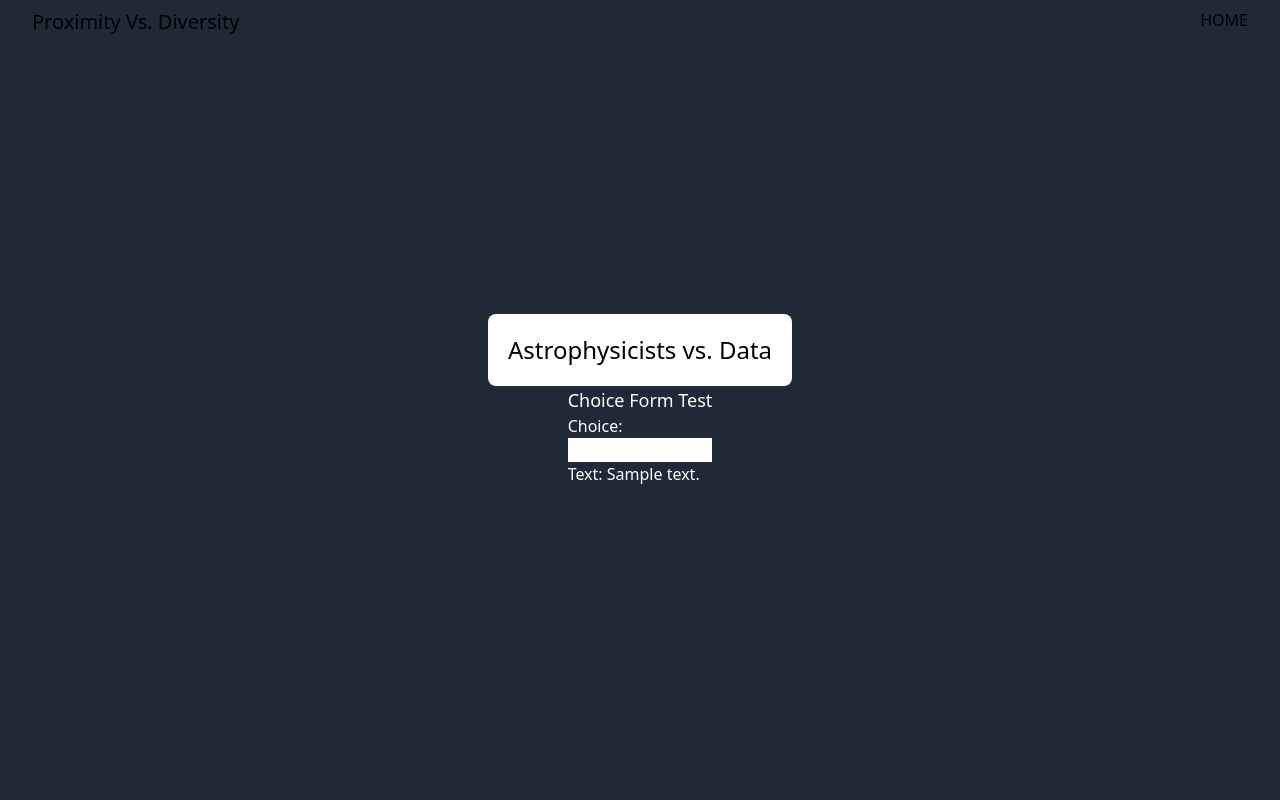
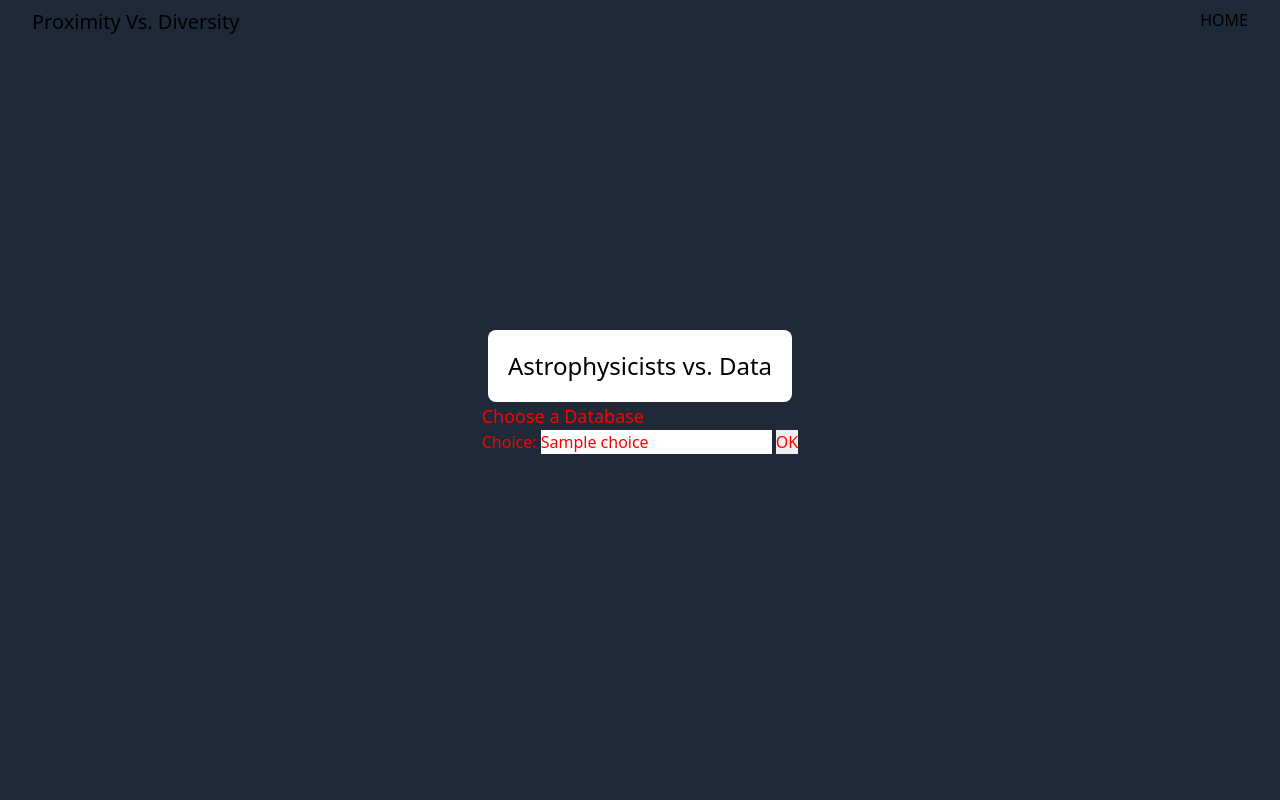
Before and after one commit to sdmay21-31/ProximityVsDiversity, a Django app: template app/templates/databaseChoiceForm.html in a window 1280 px wide. Run offline with Django 3.2, Linux system fonts and the light colour scheme; the template is opened without the code that fills it: most values are stand-ins (such as "Sample title", 1, 10 or a date in 2020).

Commit message:
Preparing to pull from Jacob's branch

```diff
--- a/app/templates/databaseChoiceForm.html
+++ b/app/templates/databaseChoiceForm.html
@@ -5,13 +5,15 @@
     <div class="bg-white p-5 text-2xl rounded-lg">
         Astrophysicists vs. Data
     </div>
-    <div style="color:#FFFFFF;">
-        <h2 class="text-lg"> Choice Form Test </h2>
-        <p>Choice: </p>
-		<div class="bg-white">
-            {{ choice }}
-        </div>
-		<p>Text: {{ text }} </p>
+    <div style="color:#FF0000;">
+        <h2 class="text-lg"> Choose a Database </h2>
+
+        <form action="/your-name/" method="post">
+            <label for="databaseChoice">Choice: </label>
+            <input id="databaseChoice" type="text" name="databaseChoice" value="{{ choice }}">
+            <input type="submit" value="OK">
+        </form>
+
     </div>
 </div>
 {% endblock %}
--- a/app/views.py
+++ b/app/views.py
@@ -86,4 +86,4 @@ def DatabaseChoiceView(request):
             print(choice[2][0])
 
             #Send the context to the correct html page
-            return render(request, 'databaseChoiceForm.html', context)
+            return render(request, 'databaseChoiceForm.html', {'form': form})
--- a/backendDjangoNotes.txt
+++ b/backendDjangoNotes.txt
@@ -1,4 +1,6 @@
 
 Useful websites:
 https://docs.djangoproject.com/en/3.1/topics/forms/
+https://docs.djangoproject.com/en/3.1/ref/forms/fields/
 https://realpython.com/django-redirects/
+https://www.geeksforgeeks.org/render-html-forms-get-post-in-django/
```
